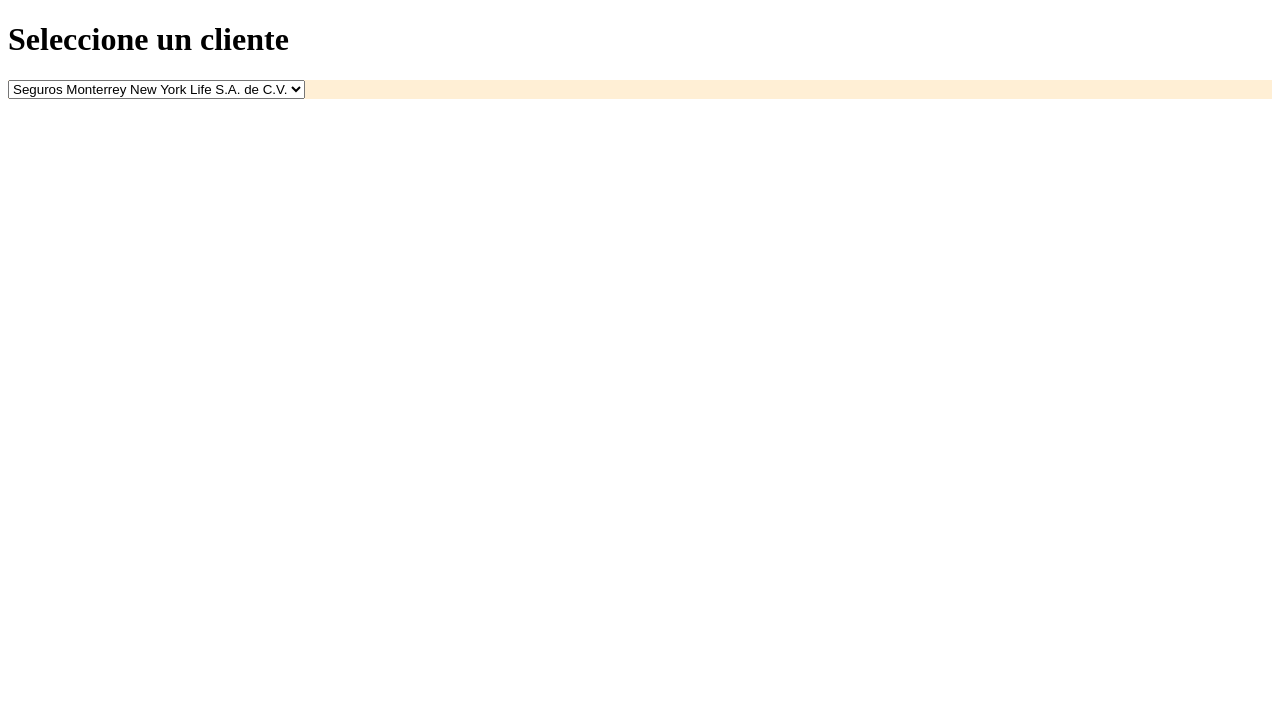
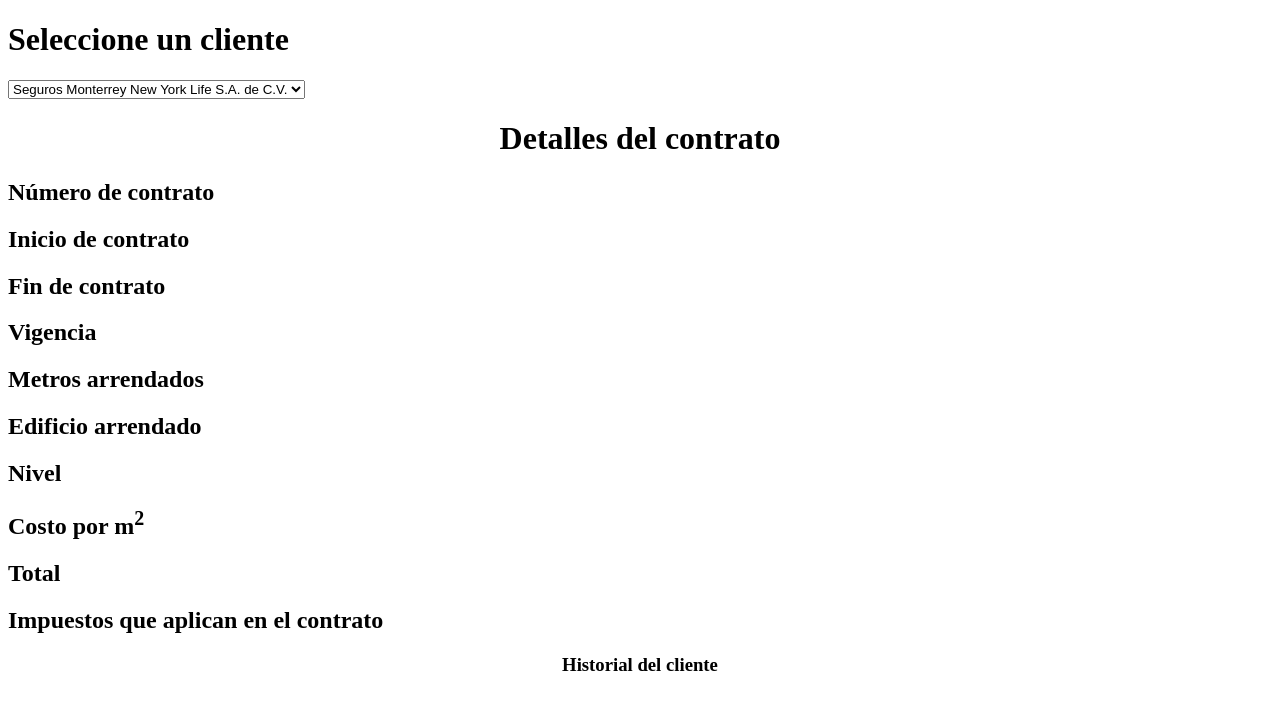
Before and after one commit to Cedm0907/rentas, a Django app: page /index/ in a window 1280 px wide. Shown: the top 710 px of the page. Run offline with Django 3.2, Linux system fonts and the light colour scheme; data comes from the database, SQL or seed files in the repository.

Commit message:
Modifications on html template

```diff
--- a/templates/sketch.html
+++ b/templates/sketch.html
@@ -10,14 +10,28 @@
 </head>
   <body>
     <h1>Seleccione un cliente</h1>
-      <div id='get-client.id' style="background:papayawhip">
+      <div id='get-client.id'>
         <!-- Incio del for para recorrer la tabla de clientes -->
           <select>
             {% for row in clientes %}
-            <option value="{{ row.id }}">{{ row.Nombre }}</option>
+            <option id='empresa' value="{{ row.id }}">{{ row.Nombre }}</option>
             {% endfor %}
           </select>
           <!-- Fin del for para recorrer la tabla de clientes -->
       </div>
+      <div id='contract-details'>
+        <h1 style="text-align: center">Detalles del contrato</h1>
+        <h2>Número de contrato</h2>
+        <h2>Inicio de contrato</h2>
+        <h2>Fin de contrato</h2>
+        <h2>Vigencia</h2>
+        <h2>Metros arrendados</h2>
+        <h2>Edificio arrendado</h2>
+        <h2>Nivel</h2>
+        <h2>Costo por m<sup>2</sup></h2>
+        <h2>Total</h2>
+        <h2>Impuestos que aplican en el contrato</h2>
+        <h3 style="text-align: center">Historial del cliente</h3>
+      </div>
   </body>
 </html>
```
